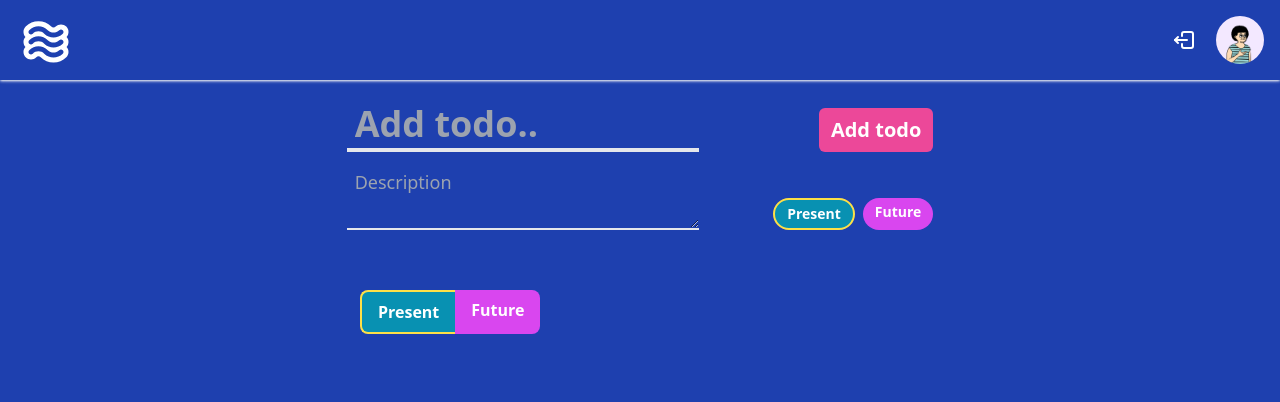
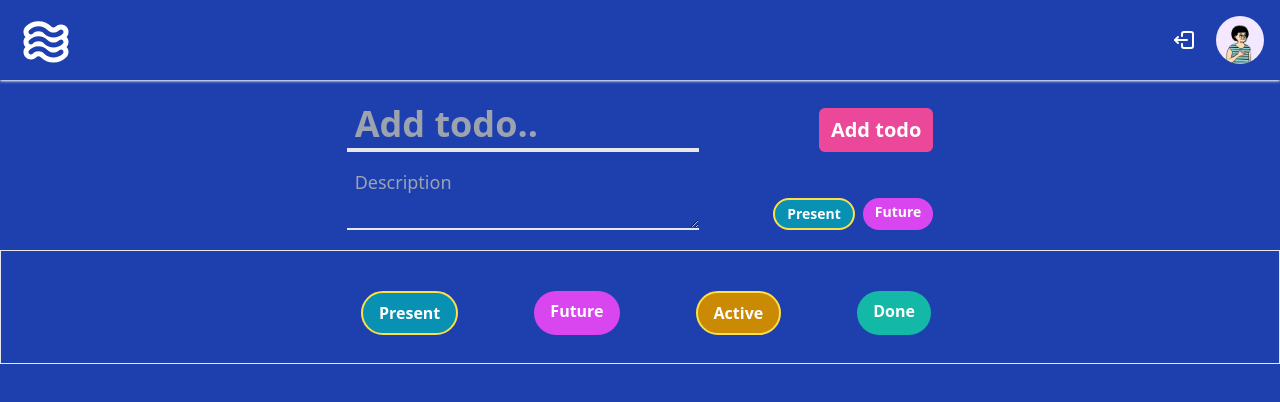
Before and after one commit to Saniusnain/Todo, a React (Vite) app: page / in a window 1280 px wide. Shown: the top 402 px of the page. Built offline with nearby package versions, Linux system fonts and the light colour scheme; sample sign-in values are in the browser's storage.

Commit message:
added some ui of main todo items

```diff
--- a/src/components/Todo/TodoComponent.tsx
+++ b/src/components/Todo/TodoComponent.tsx
@@ -23,7 +23,6 @@ const TodoComponent = () => {
 	return (
 		<div className='w-screen h-screen'>
 			<HeaderComponent />
-
 			<TodoInput />
 			<TodoItems />
 		</div>
--- a/src/components/Todo/TodoItems.tsx
+++ b/src/components/Todo/TodoItems.tsx
@@ -3,13 +3,13 @@ import { useState } from 'react';
 const TodoItems = () => {
 	const [filter, setFilter] = useState('present');
 	return (
-		<div className='flex flex-col sm:px-20 mt-5 max-sm:px-10 md:px-20  lg:px-32  xl:px-80'>
-			<div className='flex m-7 sm:ml-10 sm:mt-10'>
+		<div className='flex flex-col sm:px-20 mt-5 max-sm:px-10 md:px-20 lg:px-32  xl:px-80 border'>
+			<div className='flex justify-between m-7 sm:ml-10 sm:mt-10'>
 				<div
 					onClick={() => setFilter('present')}
-					className={`max-sm:px-2 cursor-pointer max-sm:py-1 rounded-l-lg max-sm:text-xs sm:px-4 sm:py-2 text-center text-white font-semibold hover:bg-cyan-600 ${
+					className={`max-sm:px-2 cursor-pointer max-sm:py-1 rounded-3xl max-sm:text-xs sm:px-4 sm:py-2 text-center text-white font-semibold hover:bg-cyan-600 ${
 						filter === 'present'
-							? 'bg-cyan-600 border-r-0 border-t-2 border-l-2 border-b-2 border-yellow-300'
+							? 'bg-cyan-600  border-2 border-yellow-300'
 							: 'bg-cyan-500'
 					}`}
 				>
@@ -17,13 +17,33 @@ const TodoItems = () => {
 				</div>
 				<div
 					onClick={() => setFilter('future')}
-					className={`max-sm:px-2 cursor-pointer max-sm:py-1 rounded-r-lg max-sm:text-xs sm:px-4 sm:py-2 text-center text-white font-semibold hover:bg-fuchsia-600 ${
+					className={`max-sm:px-2 cursor-pointer max-sm:py-1 rounded-3xl max-sm:text-xs sm:px-4 sm:py-2 text-center text-white font-semibold hover:bg-fuchsia-600 ${
 						filter === 'future'
-							? 'bg-fuchsia-600 border-l-0 border-t-2 border-r-2 border-b-2 border-yellow-300'
+							? 'bg-fuchsia-600  border-2 border-yellow-300'
 							: 'bg-fuchsia-500'
 					}`}
 				>
 					<p className='text-center'>Future</p>
+				</div>
+                <div
+					onClick={() => setFilter('present')}
+					className={`max-sm:px-2 cursor-pointer max-sm:py-1 rounded-3xl max-sm:text-xs sm:px-4 sm:py-2 text-center text-white font-semibold hover:bg-yellow-600 ${
+						filter === 'present'
+							? 'bg-yellow-600  border-2 border-yellow-300'
+							: 'bg-yellow-500'
+					}`}
+				>
+					<p className='text-center'>Active</p>
+				</div>
+				<div
+					onClick={() => setFilter('future')}
+					className={`max-sm:px-2 cursor-pointer max-sm:py-1 rounded-3xl max-sm:text-xs sm:px-4 sm:py-2 text-center text-white font-semibold hover:bg-tealfuchsia-600 ${
+						filter === 'future'
+							? 'bg-teal-600  border-2 border-yellow-300'
+							: 'bg-teal-500'
+					}`}
+				>
+					<p className='text-center'>Done</p>
 				</div>
 			</div>
 		</div>
```
